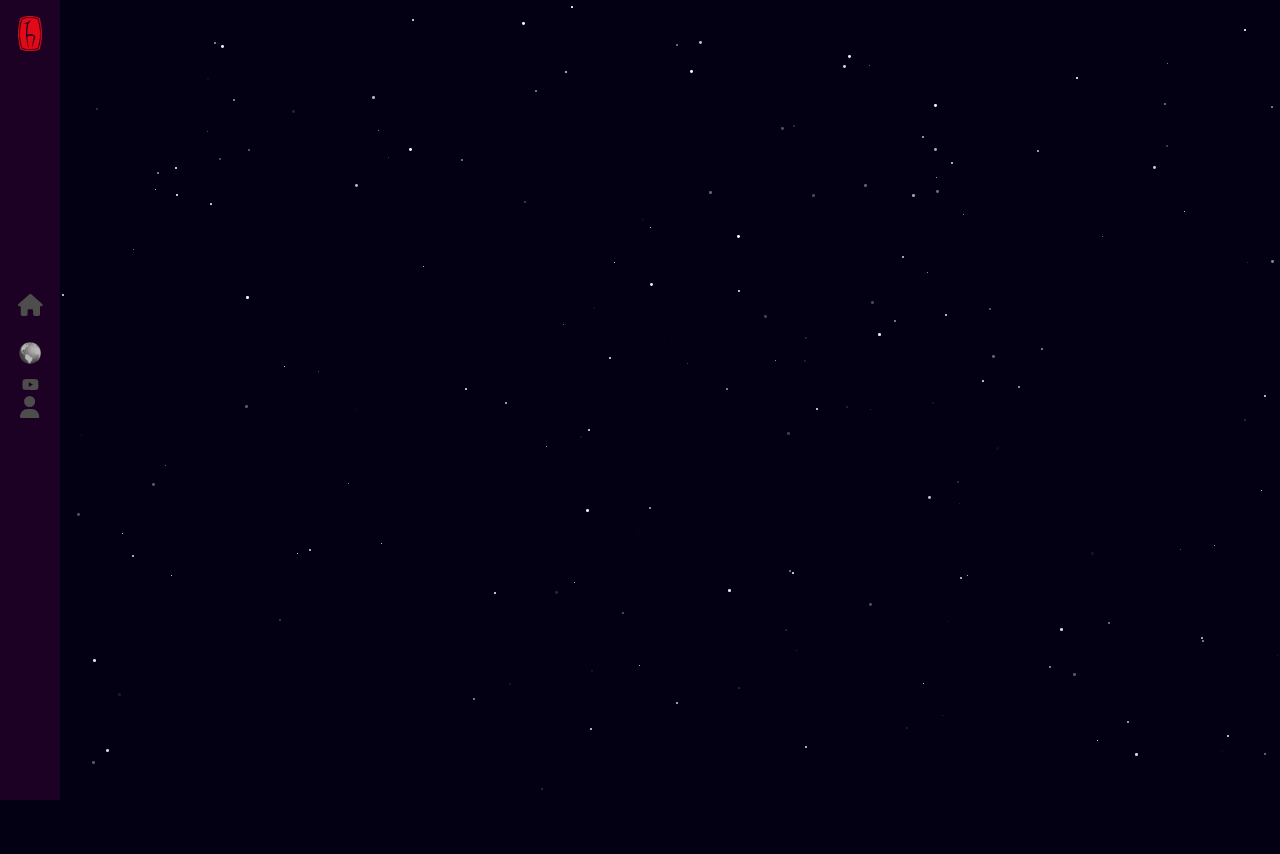
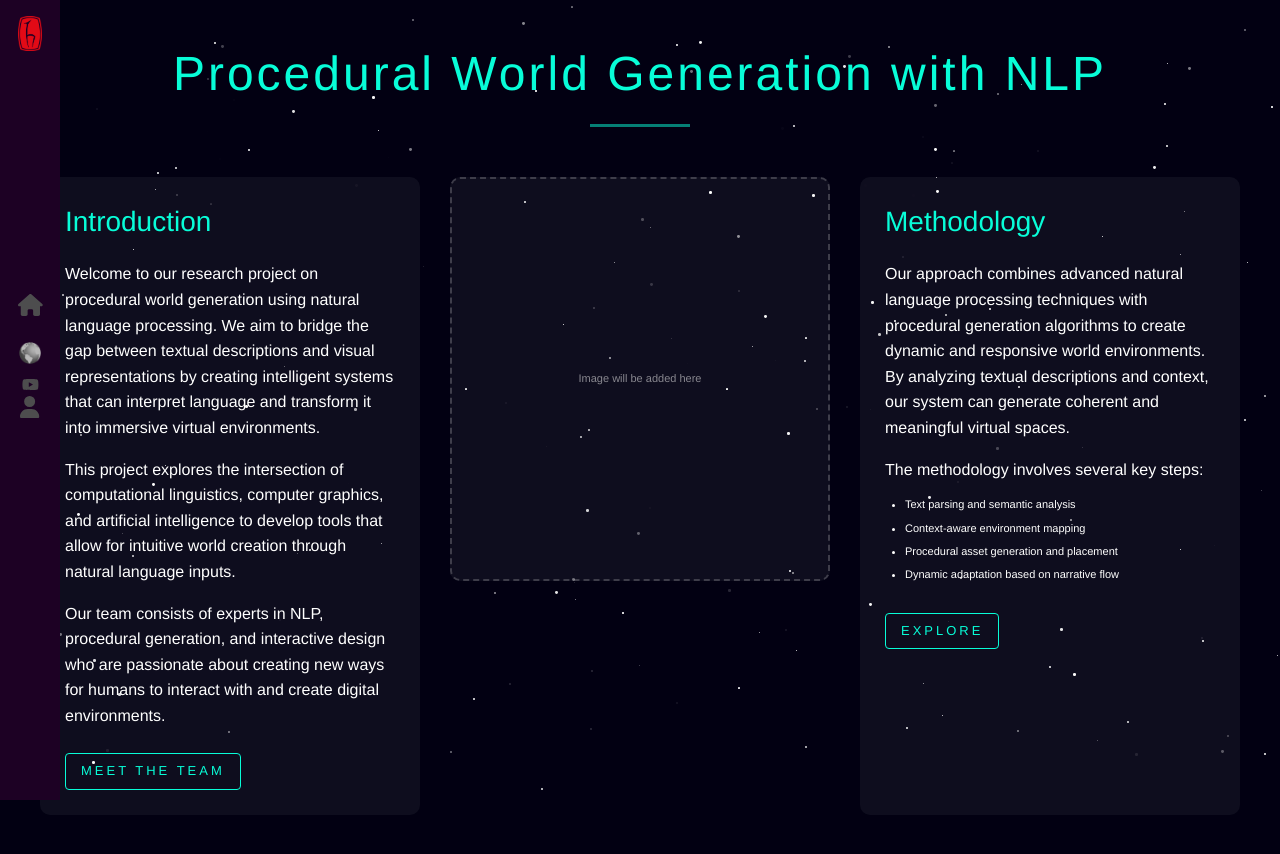
Before and after one commit to yigitalpdemirci/designProject, a React (Create React App) app: page / in a window 1280 px wide. Before the commit the page ends 800 px from the top, so only its background shows below. Built offline with nearby package versions, Linux system fonts and the light colour scheme.

Commit message:
home-team

```diff
--- a/src/components/Home/index.js
+++ b/src/components/Home/index.js
@@ -1,9 +1,67 @@
+// src/components/Home/index.js
+import './index.scss';
+import { Link } from 'react-router-dom';
+// import HomeImage from '../../assets/images/home-image.png'; // Kullanıcı kendi ekleyecek
 
+const Home = () => {
+  return (
+    <div className="container home-page">
+      <div className="header">
+        <h1>Procedural World Generation with NLP</h1>
+      </div>
 
-const Home=()=>{
-    return(
-        <div className="container home-page">        </div>
-    )
-}
+      <div className="content-section">
+        <div className="introduction-section">
+          <h2>Introduction</h2>
+          <p>
+            Welcome to our research project on procedural world generation
+            using natural language processing. We aim to bridge the gap
+            between textual descriptions and visual representations by
+            creating intelligent systems that can interpret language and
+            transform it into immersive virtual environments.
+          </p>
+          <p>
+            This project explores the intersection of computational linguistics,
+            computer graphics, and artificial intelligence to develop tools that
+            allow for intuitive world creation through natural language inputs.
+          </p>
+          <p>
+            Our team consists of experts in NLP, procedural generation, and
+            interactive design who are passionate about creating new ways for
+            humans to interact with and create digital environments.
+          </p>
+          <Link to="/about" className="flat-button">MEET THE TEAM</Link>
+        </div>
 
-export default Home
+        <div className="image-section">
+          {/* Resim ekleme alanı */}
+          <div className="placeholder-image">
+            <p>Image will be added here</p>
+          </div>
+        </div>
+
+        <div className="methodology-section">
+          <h2>Methodology</h2>
+          <p>
+            Our approach combines advanced natural language processing techniques
+            with procedural generation algorithms to create dynamic and responsive
+            world environments. By analyzing textual descriptions and context,
+            our system can generate coherent and meaningful virtual spaces.
+          </p>
+          <p>
+            The methodology involves several key steps:
+          </p>
+          <ul>
+            <li>Text parsing and semantic analysis</li>
+            <li>Context-aware environment mapping</li>
+            <li>Procedural asset generation and placement</li>
+            <li>Dynamic adaptation based on narrative flow</li>
+          </ul>
+          <Link to="/world" className="flat-button">EXPLORE</Link>
+        </div>
+      </div>
+    </div>
+  );
+};
+
+export default Home;
--- a/src/components/Home/index.scss
+++ b/src/components/Home/index.scss
@@ -0,0 +1,122 @@
+// src/components/Home/index.scss
+.home-page {
+  padding: 40px;
+  color: #fff;
+
+  .header {
+    text-align: center;
+    margin-bottom: 50px;
+
+    h1 {
+      font-size: 48px;
+      font-weight: 500;
+      letter-spacing: 3px;
+      color: #08fdd8;
+      margin: 0;
+      padding-bottom: 20px;
+      position: relative;
+
+      &:after {
+        content: '';
+        position: absolute;
+        bottom: 0;
+        left: 50%;
+        transform: translateX(-50%);
+        width: 100px;
+        height: 3px;
+        background: rgba(8, 253, 216, 0.5);
+      }
+
+      @media screen and (max-width: 768px) {
+        font-size: 32px;
+      }
+    }
+  }
+
+  .content-section {
+    display: grid;
+    grid-template-columns: 1fr 1fr 1fr;
+    gap: 30px;
+    align-items: start;
+
+    @media screen and (max-width: 992px) {
+      grid-template-columns: 1fr;
+      grid-template-rows: auto auto auto;
+    }
+
+    .methodology-section,
+    .introduction-section {
+      background: rgba(255, 255, 255, 0.05);
+      border-radius: 10px;
+      padding: 25px;
+      height: 100%;
+      box-sizing: border-box;
+
+      h2 {
+        color: #08fdd8;
+        font-size: 28px;
+        margin-top: 0;
+        margin-bottom: 20px;
+        font-weight: 400;
+      }
+
+      p {
+        font-size: 16px;
+        line-height: 1.6;
+        margin-bottom: 15px;
+      }
+
+      ul {
+        margin-bottom: 20px;
+        padding-left: 20px;
+
+        li {
+          margin-bottom: 8px;
+        }
+      }
+
+      .flat-button {
+        color: #08fdd8;
+        font-size: 13px;
+        letter-spacing: 3px;
+        text-decoration: none;
+        padding: 8px 15px;
+        border: 1px solid #08fdd8;
+        border-radius: 4px;
+        display: inline-block;
+        transition: all 0.3s ease;
+        margin-top: 10px;
+
+        &:hover {
+          background: #08fdd8;
+          color: #333;
+        }
+      }
+    }
+
+    .image-section {
+      display: flex;
+      justify-content: center;
+      align-items: center;
+
+      .placeholder-image {
+        width: 100%;
+        height: 400px;
+        background: rgba(255, 255, 255, 0.05);
+        border-radius: 10px;
+        display: flex;
+        justify-content: center;
+        align-items: center;
+        color: rgba(255, 255, 255, 0.5);
+        border: 2px dashed rgba(255, 255, 255, 0.2);
+      }
+
+      img {
+        max-width: 100%;
+        height: auto;
+        border-radius: 10px;
+        box-shadow: 0 10px 20px rgba(0, 0, 0, 0.3);
+      }
+    }
+  }
+}
```
